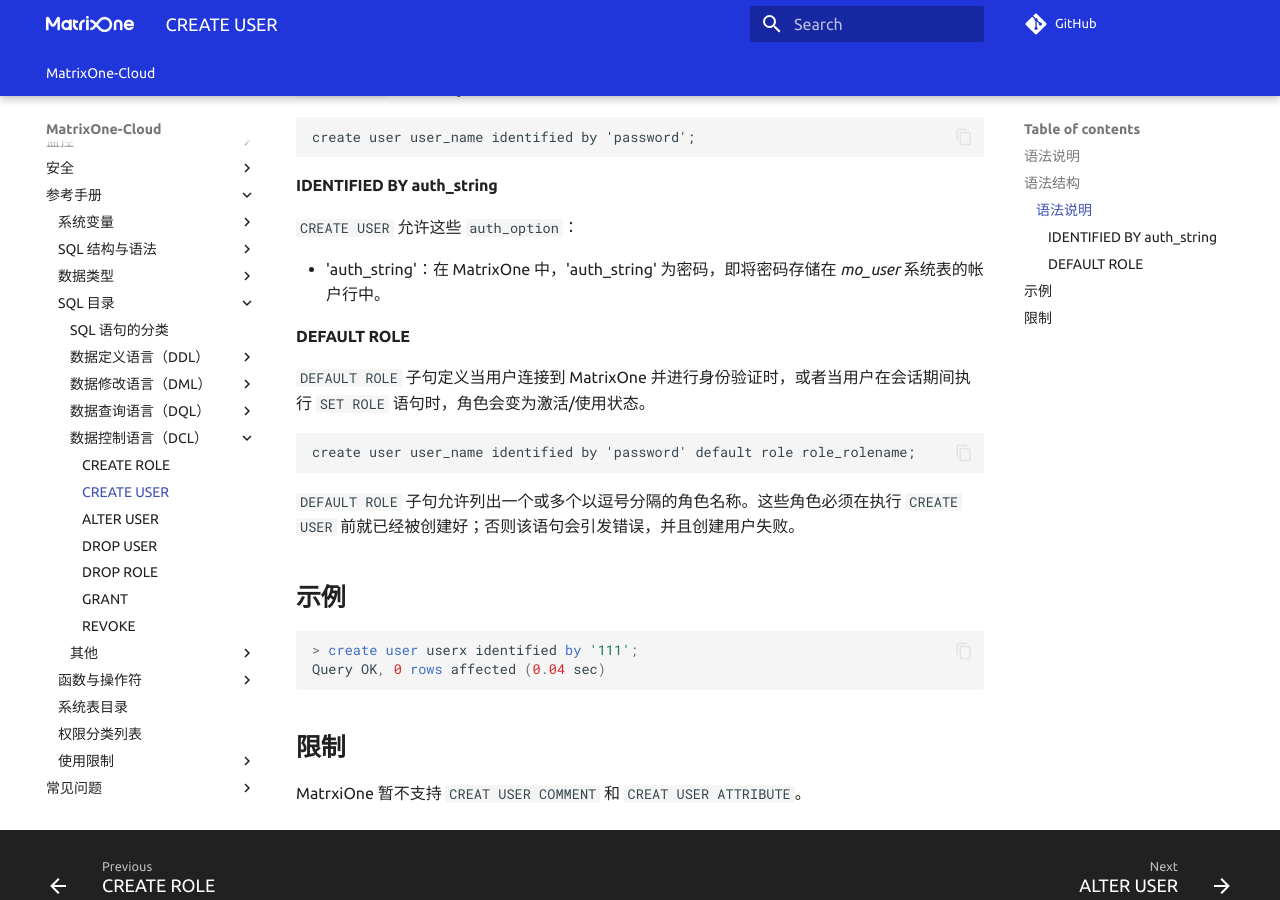
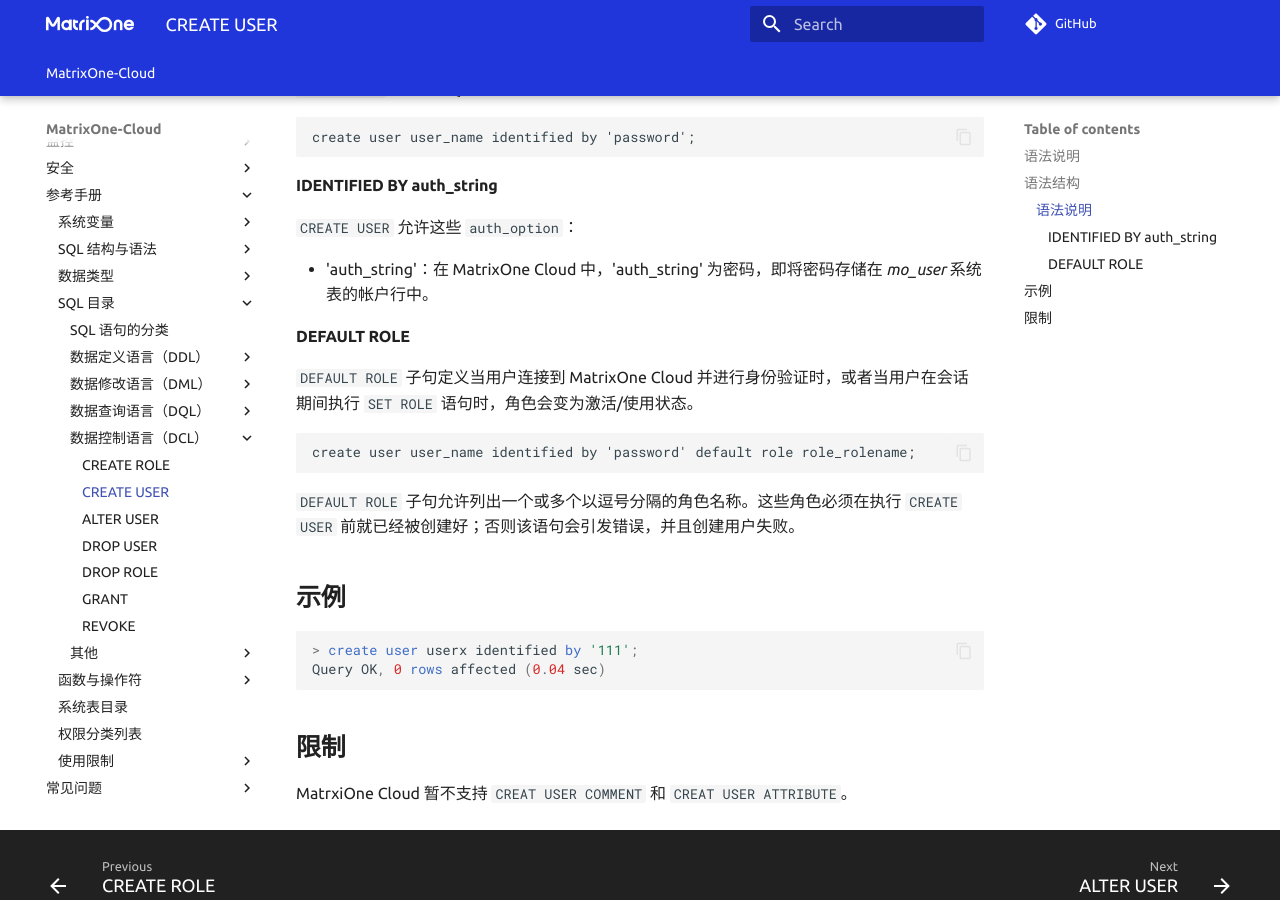
Before and after one commit to yangj1211/moc-docs, an MkDocs documentation site: the page built from docs/MatrixOne-Cloud/Reference/SQL-Reference/Data-Control-Language/create-user.md, in a window 1280 px wide and 900 px high, scrolled down 702 px. Built offline with MkDocs 1.6.1 and Material for MkDocs 9.7.7, drawn with Linux system fonts in a browser that asks for light colours; comment, search, counter and statistics services are not loaded; the version menu is left out.

Commit message:
Update create-user.md
Signed-off-by: xuanyiLee <89380523+xuanyiLee@users.noreply.github.com>

````diff
--- a/docs/MatrixOne-Cloud/Reference/SQL-Reference/Data-Control-Language/create-user.md
+++ b/docs/MatrixOne-Cloud/Reference/SQL-Reference/Data-Control-Language/create-user.md
@@ -34,11 +34,11 @@
 
 `CREATE USER` 允许这些 `auth_option`：
 
-- 'auth_string'：在 MatrixOne 中，'auth_string' 为密码，即将密码存储在 *mo_user* 系统表的帐户行中。
+- 'auth_string'：在 MatrixOne Cloud 中，'auth_string' 为密码，即将密码存储在 *mo_user* 系统表的帐户行中。
 
 #### DEFAULT ROLE
 
-`DEFAULT ROLE` 子句定义当用户连接到 MatrixOne 并进行身份验证时，或者当用户在会话期间执行 `SET ROLE` 语句时，角色会变为激活/使用状态。
+`DEFAULT ROLE` 子句定义当用户连接到 MatrixOne Cloud 并进行身份验证时，或者当用户在会话期间执行 `SET ROLE` 语句时，角色会变为激活/使用状态。
 
 ```
 create user user_name identified by 'password' default role role_rolename;
@@ -55,4 +55,4 @@
 
 ## **限制**
 
-MatrxiOne 暂不支持 `CREAT USER COMMENT` 和 `CREAT USER ATTRIBUTE`。
+MatrxiOne Cloud 暂不支持 `CREAT USER COMMENT` 和 `CREAT USER ATTRIBUTE`。
````
